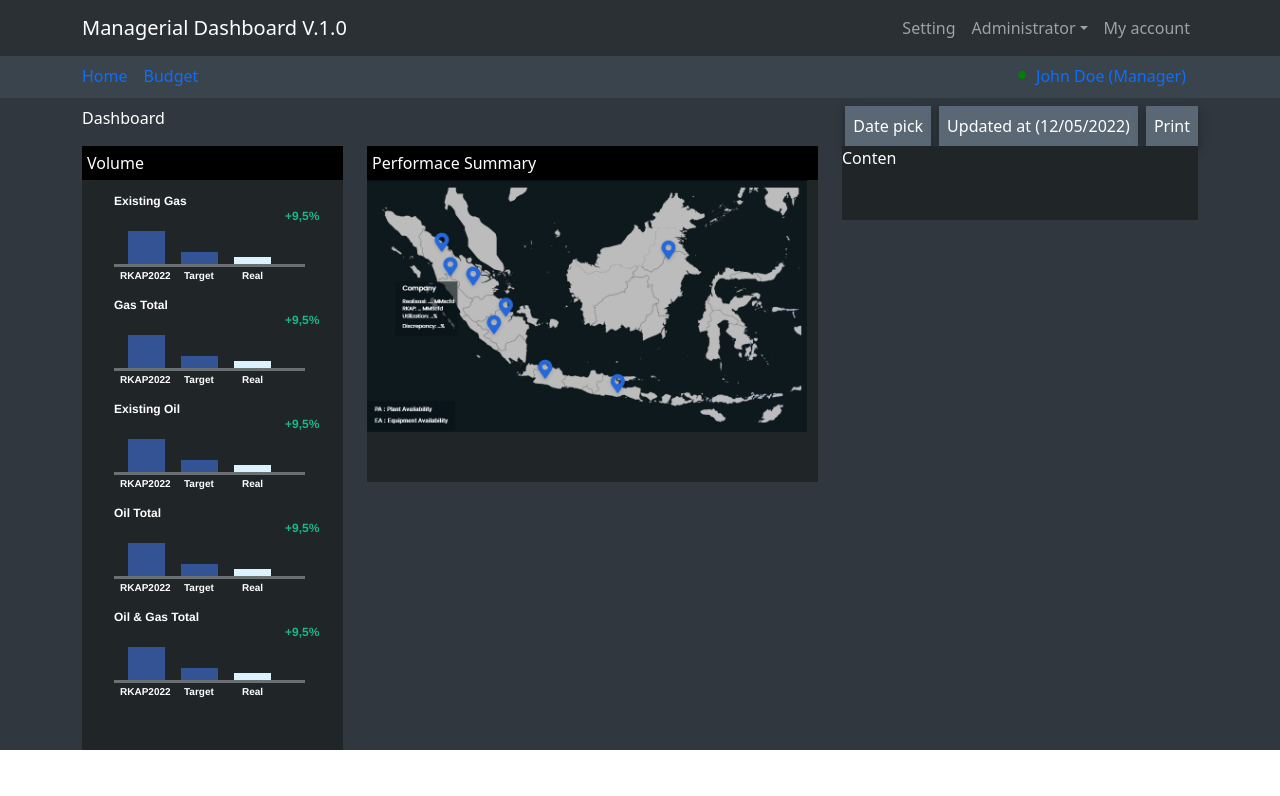
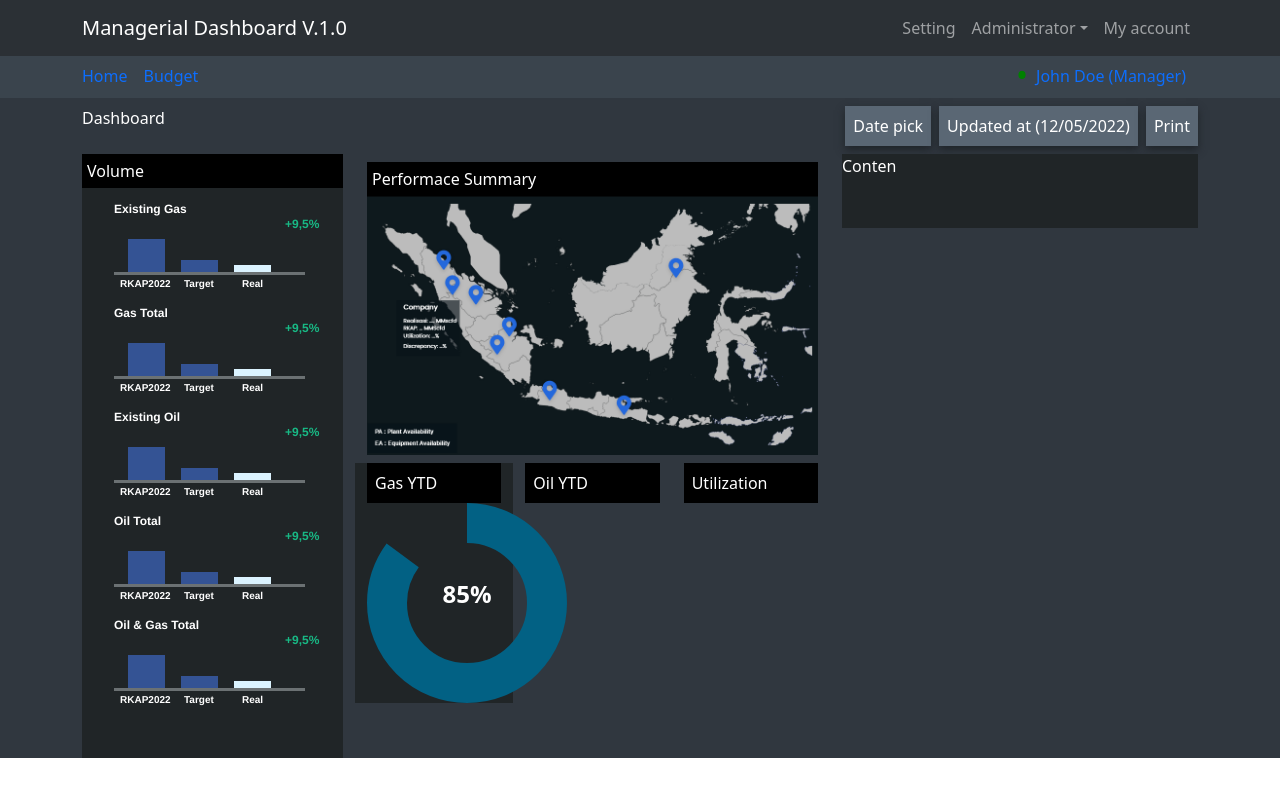
Before and after one commit to auzanxp/chart-engineer, a React (Vite) app: page / in a window 1280 px wide. Shown: the top 796 px of the page. Built offline with nearby package versions, Linux system fonts and the light colour scheme.

Commit message:
feat: card performace

```diff
--- a/src/components/Atoms/DonutChart/DonutChart.css
+++ b/src/components/Atoms/DonutChart/DonutChart.css
@@ -14,16 +14,16 @@
 }
 
 .donut-chart-fill:first-child {
-  stroke: #ffc107;
+  stroke: #026184;
 }
 
 .donut-chart-fill:last-child {
-  stroke: blue;
+  stroke: 073647;
 }
 
 .donut-chart-text {
   font-size: 24px;
   font-weight: bold;
   text-anchor: middle;
-  fill: #000;
+  fill: #fff;
 }
--- a/src/components/Atoms/DonutChart/DonutChart.jsx
+++ b/src/components/Atoms/DonutChart/DonutChart.jsx
@@ -2,7 +2,7 @@ import React from "react";
 import "./DonutChart.css";
 
 const DonutChart = () => {
-  const percentage = 85; // Ubah persentase menjadi 15
+  const percentage = 85;
 
   const calculateStrokeDasharray = (percentage) => {
     const circumference = 2 * Math.PI * 80;
@@ -13,12 +13,12 @@ const DonutChart = () => {
 
   return (
     <div className="donut-chart-container">
-      <svg className="donut-chart-svg" width="200" height="200">
+      <svg className="donut-chart-svg">
         <circle
           className="donut-chart-fill"
-          cx="100"
-          cy="100"
-          r="80"
+          cx="50%"
+          cy="50%"
+          r="40%"
           strokeDasharray={calculateStrokeDasharray(percentage)}
           transform="rotate(-90 100 100)"
         />
--- /dev/null
+++ b/src/components/Molecules/CardPerformance/CardPerformance.css
@@ -0,0 +1,12 @@
+.card-performance__title {
+  background-color: black;
+  padding: 8px;
+}
+
+.card-performance__title p {
+  margin-bottom: 0px;
+}
+
+.card_bg {
+  background-color: #202527;
+}
--- /dev/null
+++ b/src/components/Molecules/CardPerformance/CardPerformance.jsx
@@ -0,0 +1,33 @@
+import "./CardPerformance.css";
+import DonutChart from "../../Atoms/DonutChart/DonutChart";
+
+const CardPerformance = () => {
+  return (
+    <div className="mt-2">
+      <div className="row">
+        <div className="col-md-4 card_bg">
+          <div className="card-performance__title">
+            <p>Gas YTD</p>
+          </div>
+          <div className="card-performance__donut-chart">
+            <DonutChart />
+          </div>
+        </div>
+        <div className="col-md-4">
+          <div className="card-performance__title">
+            <p>Oil YTD</p>
+          </div>
+          <div></div>
+        </div>
+        <div className="col-md-4">
+          <div className="card-performance__title">
+            <p>Utilization</p>
+          </div>
+          <div></div>
+        </div>
+      </div>
+    </div>
+  );
+};
+
+export default CardPerformance;
--- a/src/components/Molecules/PerfomanceSection/PerfomanceSection.css
+++ b/src/components/Molecules/PerfomanceSection/PerfomanceSection.css
@@ -1,7 +1,6 @@
 .conten-wrap {
   background-color: #202527;
   height: auto;
-  padding-bottom: 50px;
 }
 
 .perfomance-title {
--- a/src/components/Molecules/PerfomanceSection/PerfomanceSection.jsx
+++ b/src/components/Molecules/PerfomanceSection/PerfomanceSection.jsx
@@ -1,12 +1,20 @@
+import CardPerformance from "../CardPerformance/CardPerformance";
 import "./PerfomanceSection.css";
 
 const PerfomanceSection = () => {
   return (
-    <div className="conten-wrap">
-      <div className="perfomance-title">Performace Summary</div>
-      <div>
-        <img src="/src/assets/images/petaHome.png" alt="peta" width={440} />
+    <div>
+      <div className="conten-wrap mt-2">
+        <div className="perfomance-title">Performace Summary</div>
+        <div>
+          <img
+            src="/src/assets/images/petaHome.png"
+            alt="peta"
+            width={"100%"}
+          />
+        </div>
       </div>
+      <CardPerformance />
     </div>
   );
 };
--- a/src/pages/HomePage.jsx
+++ b/src/pages/HomePage.jsx
@@ -15,7 +15,7 @@ const HomePage = () => {
       }}
     >
       <div
-        className="d-flex gap-2 pt-2 container"
+        className="d-flex gap-2 pt-2 container mb-2"
         style={{ justifyContent: "space-between" }}
       >
         <div>
```
